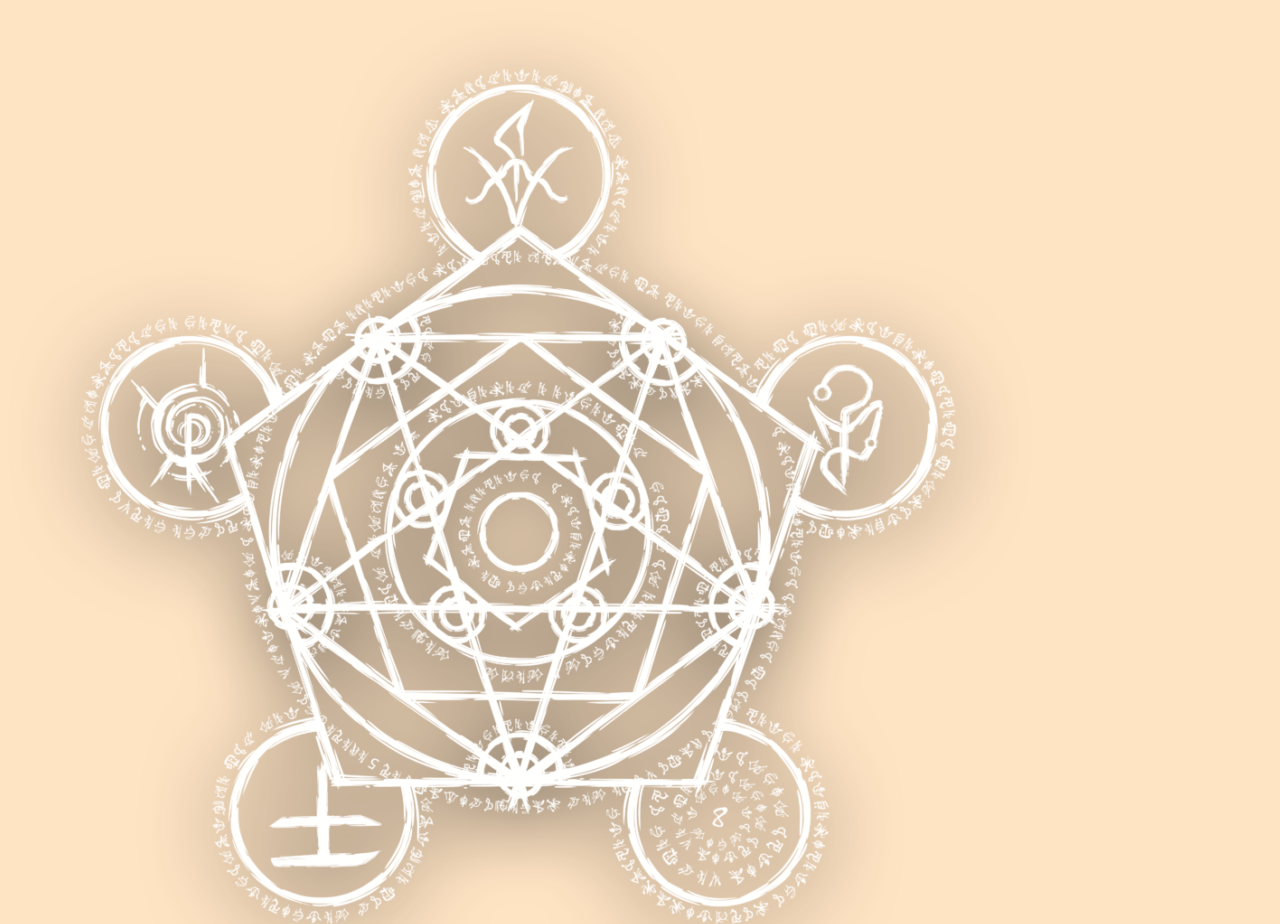
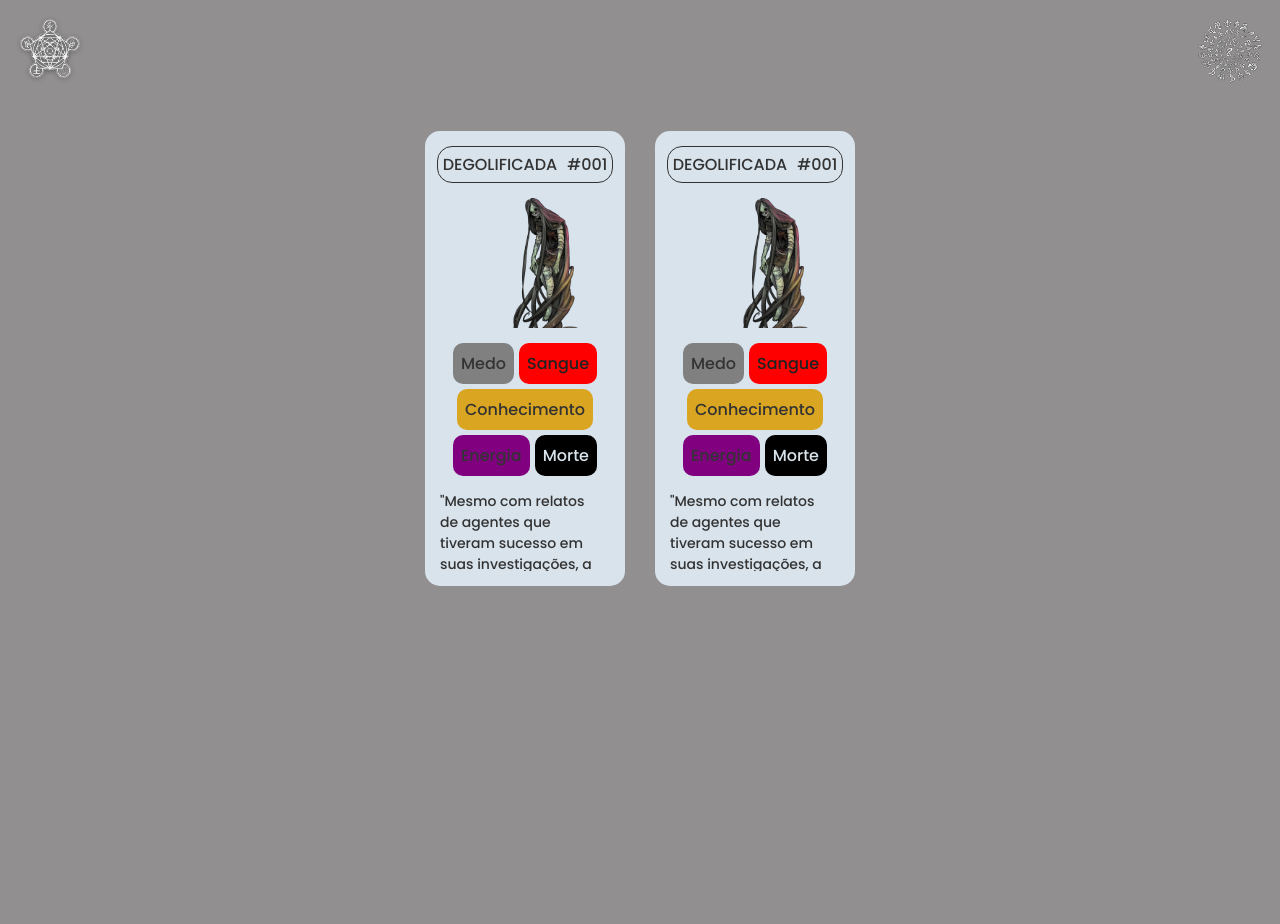
Before and after one commit to EduardoRDSR/OrdemParanormal, a plain HTML site: page index.html in a window 1280 px wide. Shown: the top 924 px of the page. After the commit the page ends 800 px from the top, so only its background shows below. Drawn offline with Linux system fonts and the light colour scheme.

Commit message:
Css e scrollbar

```diff
--- a/index.html
+++ b/index.html
@@ -6,6 +6,7 @@
     <meta http-equiv="X-UA-Compatible" content="IE=edge">
     <meta name="viewport" content="width=device-width, initial-scale=1.0">
     <link rel="stylesheet" href="./src/css/style.css">
+    <link rel="stylesheet" href="./src/css/scrollbar.css">
     <link rel="preconnect" href="https://fonts.googleapis.com">
     <link rel="preconnect" href="https://fonts.gstatic.com" crossorigin>
     <link href="https://fonts.googleapis.com/css2?family=Poppins:wght@300;500;800&display=swap" rel="stylesheet">
@@ -15,7 +16,7 @@
 <body>
     <header>
         <a href="#">
-            <img src="./src/image/Simbolo.png" alt="Logo da desconjuração">
+            <img src="./src/image/Simbolo.png" alt="Logo da desconjuração" class="logo">
         </a>
         <button id="botao__altera__tema">
             <img src="./src/image/Conhecimento.png" alt="Imagem do Conhecimento" class="imagem__botao">
@@ -30,7 +31,7 @@
                     <span>#001</span>
                 </div>
 
-                <img src="./src/image/degolificada.png" alt="Imagem da Degolificada" class="imagem">
+                <img src="./src/image/degolificada.png" alt="Imagem da Degolificada" class="monstros">
 
                 <ul class="tipos">
                     <li class="tipo medo">Medo</li>
@@ -40,9 +41,33 @@
                     <li class="tipo morte">Morte</li>
                 </ul>
 
-                <p class="descricao">"Mesmo com relatos de agentes que tiveram sucesso em suas investigações, a frase que se repete como uma lenda despertando Medo por todos os agentes da Ordem é: "Se você vir longos cabelos pretos flutuando em sua direção... CORRA."</p>
+                <p class="descricao">"Mesmo com relatos de agentes que tiveram sucesso em suas investigações, a frase
+                    que se repete como uma lenda despertando Medo por todos os agentes da Ordem é: "Se você vir longos
+                    cabelos pretos flutuando em sua direção... CORRA."</p>
             </li>
-        </ul>
+
+            <ul class="listagem__monstros">
+                <li class="cartao__monstros">
+                    <div class="informacoes">
+                        <span>Degolificada</span>
+                        <span>#001</span>
+                    </div>
+
+                    <img src="./src/image/degolificada.png" alt="Imagem da Degolificada" class="monstros">
+
+                    <ul class="tipos">
+                        <li class="tipo medo">Medo</li>
+                        <li class="tipo sangue">Sangue</li>
+                        <li class="tipo conhecimento">Conhecimento</li>
+                        <li class="tipo energia">Energia</li>
+                        <li class="tipo morte">Morte</li>
+                    </ul>
+
+                    <p class="descricao">"Mesmo com relatos de agentes que tiveram sucesso em suas investigações, a
+                        frase que se repete como uma lenda despertando Medo por todos os agentes da Ordem é: "Se você
+                        vir longos cabelos pretos flutuando em sua direção... CORRA."</p>
+                </li>
+            </ul>
     </main>
 
 </body>
--- /dev/null
+++ b/src/css/scrollbar.css
@@ -0,0 +1,15 @@
+*::-webkit-scrollbar {
+    width: 12px;
+  }
+
+  *::-webkit-scrollbar-track {
+    background: #f1e9e9;
+    border-radius: 15px;
+  }
+
+  *::-webkit-scrollbar-thumb {
+    background-color: #582965;
+    border-radius: 15px;
+    border: 3px solid #ffffff;
+    height: 40px;
+  }
--- a/src/css/style.css
+++ b/src/css/style.css
@@ -1,4 +1,135 @@
-body{
-    font-family: 'Poppins';
-    background-color: bisque;
+* {
+    padding: 0;
+    margin: 0;
+    box-sizing: border-box;
 }
+
+body {
+    font-family: 'Poppins', sans-serif;
+    background-color: #5e5b5bad;
+    max-width: 1280px;
+    margin: 0 auto;
+    color: #333333;
+}
+
+body.modo__escuro {
+    background-color: #212121;
+    color: #f5f5f5;
+}
+
+header {
+    display: flex;
+    justify-content: space-between;
+    padding: 15px;
+}
+
+.logo,
+.imagem__botao {
+    width: 70px;
+    transition: 0.2s ease-in-out;
+}
+
+#botao__altera__tema {
+    background: none;
+    border: none;
+    cursor: pointer;
+}
+
+#botao__altera__tema:hover,
+.logo:hover {
+    transform: scale(1.2);
+}
+
+main {
+    padding: 25px;
+}
+
+ul {
+    list-style: none;
+}
+
+.listagem__monstros {
+    display: flex;
+    flex-wrap: wrap;
+    gap: 30px;
+    justify-content: center;
+}
+
+.cartao__monstros {
+    background-color: #d8e3ec;
+    width: 200px;
+    padding: 15px;
+    display: flex;
+    flex-direction: column;
+    align-items: center;
+    gap: 15px;
+    border-radius: 15px;
+    transition: 0.2s ease-in-out;
+}
+
+.cartao__monstros:hover {
+    background-color: gray;
+    transform: scale(1.05);
+}
+
+.modo__escuro .cartao__monstros {
+    background-color: #a8a8a8;
+}
+
+.monstros {
+    width: 130px;
+}
+
+.informacoes {
+    display: flex;
+    justify-content: space-between;
+    border: 1px solid #333333;
+    border-radius: 15px;
+}
+
+.informacoes span {
+    padding: 5px;
+    text-transform: uppercase;
+    font-size: 16px;
+}
+
+.tipos {
+    display: flex;
+    justify-content: center;
+    gap: 5px;
+    flex-wrap: wrap;
+}
+
+.tipo {
+    padding: 8px;
+    border-radius: 10px;
+}
+
+.sangue {
+    background-color: red;
+    color: #212121;
+}
+
+.medo {
+    background-color: gray;
+}
+
+.conhecimento {
+    background-color: goldenrod;
+}
+
+.energia {
+    background-color: purple;
+}
+
+.morte {
+    background-color: black;
+    color: #d8e3ec;
+}
+
+.descricao {
+    max-height: 80px;
+    overflow-y: scroll;
+    font-size: 14px;
+    padding-right: 10px;
+}
```
